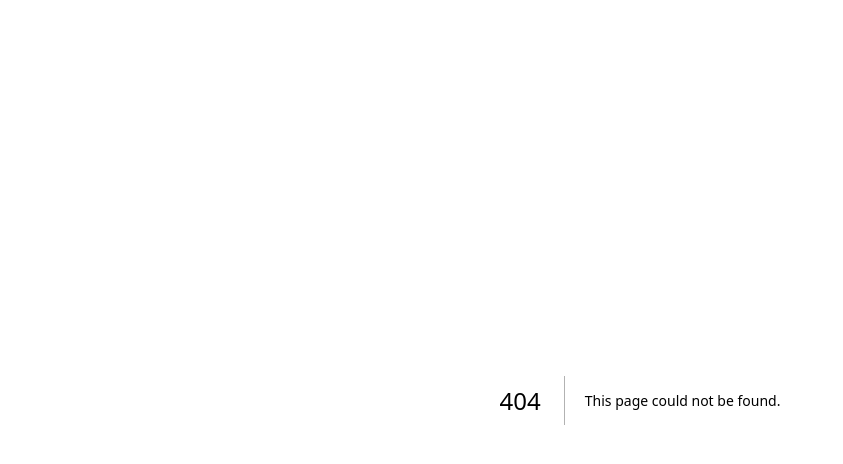
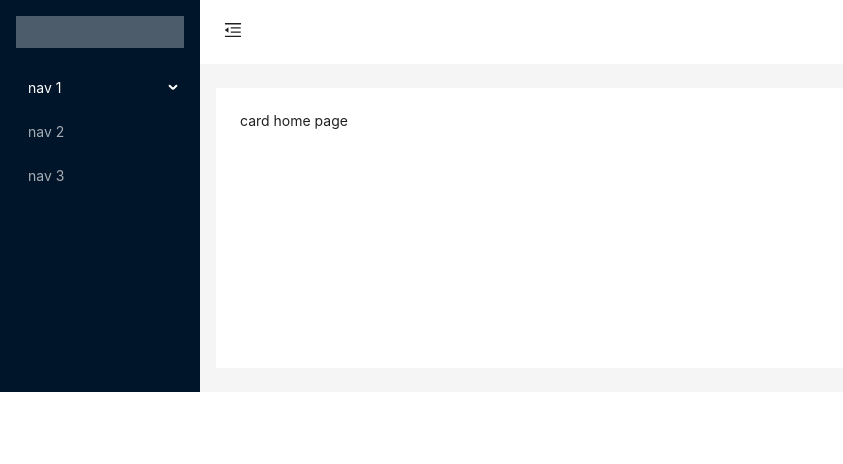
Before and after one commit to yy865486385/nextjs-3gx9q6, a Next.js app: page /card in a window 1280 px wide. Before the commit this address had no page. Shown: the top 464 px of the page, without its empty margins (0-843 px from the left). Built offline with nearby package versions, Linux system fonts and the light colour scheme.

Commit message:
HomeLayout update

```diff
--- /dev/null
+++ b/pages/card/index.tsx
@@ -0,0 +1,19 @@
+import { ReactElement } from "react"
+import Router from "next/router"
+import HomeLayout from "../components/HomeLayout"
+
+export default function CardHome(){
+
+    return(
+        <div>card home page</div>
+    )
+
+}
+
+CardHome.getLayout = function getLayout(page: ReactElement) {
+    return (
+      <HomeLayout>
+        {page}
+      </HomeLayout>
+    )
+}
--- a/pages/components/HomeLayout.tsx
+++ b/pages/components/HomeLayout.tsx
@@ -3,7 +3,7 @@ import * as Icon from '@ant-design/icons';
 import { Layout, Menu, theme } from 'antd';
 import style from '/styles/Layout.module.css';
 
-import React, { useState, ReactNode } from 'react';
+import React, { useState, ReactNode, Children } from 'react';
 const { Header, Sider, Content } = Layout;
 
 type MenuItem = {
@@ -14,15 +14,44 @@ type MenuItem = {
 };
 
 type Props = {
-  content?: JSX.Element;
-  menuItems?: Array<MenuItem>;
-  onClick?: Function
+  children?: JSX.Element;
 };
 
 export default function HomeLayout(props: Props) {
   const [collapsed, setCollapsed] = useState(false);
 
-  const {content,menuItems} = props;
+  /* get menuData from backend
+  const { data, error } = useSWR('/api/navigation', fetcher)
+  if (error) return <div>Failed to load</div>
+  if (!data) return <div>Loading...</div>
+  */
+  const menuItems = [
+    {
+      key: '1',
+      icon: 'UploadOutlined',
+      label: 'nav 1',
+      children: [
+        {
+          key: '1.1',
+          icon: '',
+          label: 'nav 1.1',
+        },
+      ],
+    },
+    {
+      key: '2',
+      icon: 'UserOutlined',
+      label: 'nav 2',
+    },
+    {
+      key: '3',
+      icon: 'VideoCameraOutlined',
+      label: 'nav 3',
+    },
+  ]
+
+
+  const {children} = props;
 
   function getMenuNode(items: Array<MenuItem>) {
     return items.map((item) => {
@@ -61,7 +90,6 @@ export default function HomeLayout(props: Props) {
           mode="inline"
           defaultSelectedKeys={['1']}
           items={newMenus}
-          onClick={(e)=>props.onClick(e)}
         />
       </Sider>
       <Layout className="site-layout">
@@ -87,7 +115,7 @@ export default function HomeLayout(props: Props) {
             background: colorBgContainer,
           }}
         >
-          {content}
+          {children}
         </Content>
       </Layout>
     </Layout>
--- a/pages/components/MainLayout.tsx
+++ b/pages/components/MainLayout.tsx
@@ -3,7 +3,9 @@
 export default function MainLayout({ children }) {
   return (
     <>
+    <div>header</div>
       <main>{children}</main>
+    <div>footer</div>
     </>
   )
 }
```
Also changed, not shown: pages/index.tsx (+4 -42 lines).
